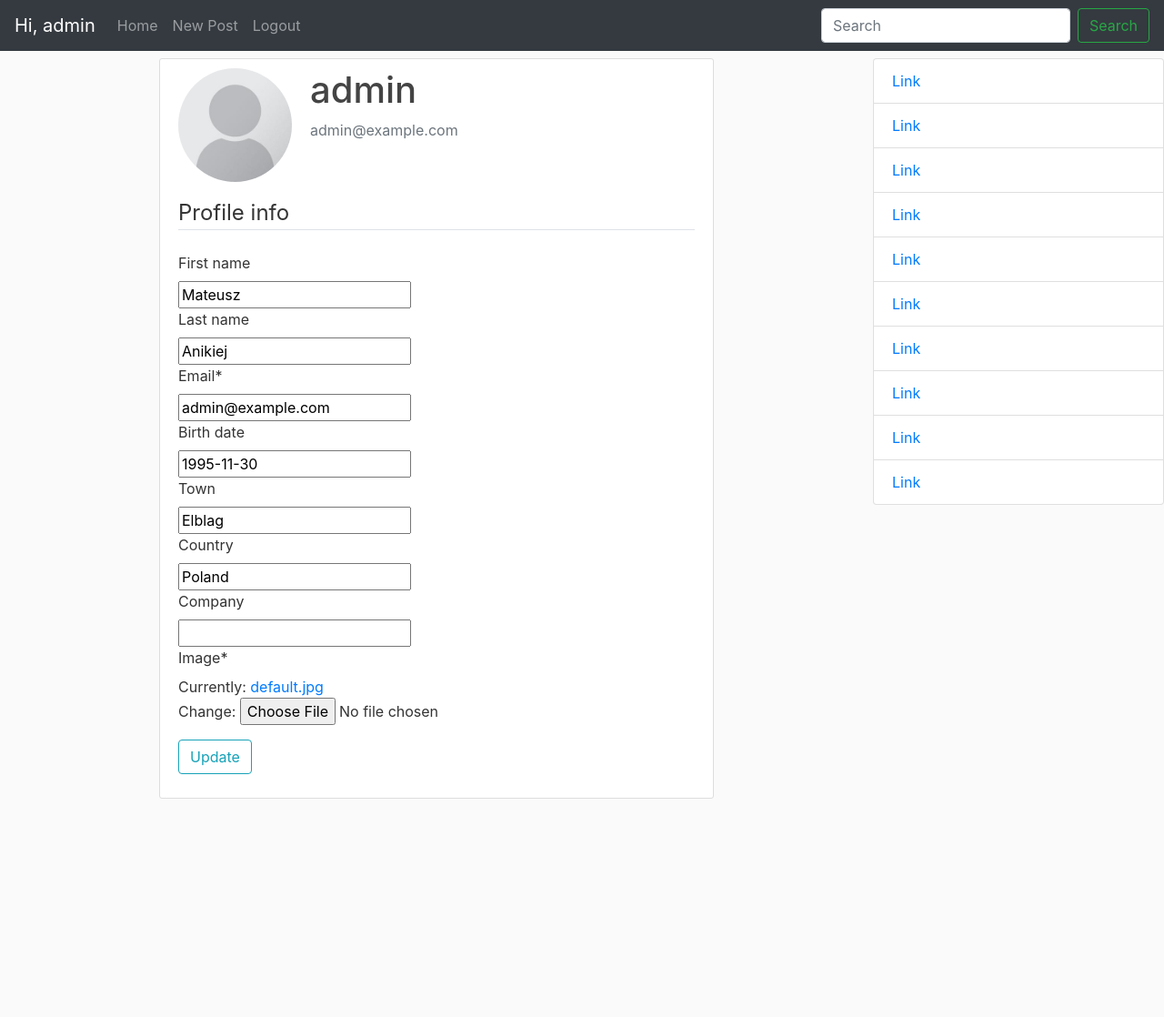
After one commit to AnakinM/mini-social-app, a Django app: a page that uses minisocialapp/mainview/templates/mainview/home.html in a window 1280 px wide. The commit adds this page. Shown: the top 1118 px of the page at 91% size. Run offline with Django 3.2, Linux system fonts and the light colour scheme; a user stored in the database is signed in; data comes from the database, SQL or seed files in the repository; both versions use the stored data as it was after the commit; some libraries are stand-ins or nearby versions.

Commit message:
Working profile view and profile edit

```diff
--- a/minisocialapp/mainview/templates/mainview/home.html
+++ b/minisocialapp/mainview/templates/mainview/home.html
@@ -23,7 +23,7 @@
             <div class="collapse navbar-collapse" id="navbarCollapse">
                 <div class="navbar-nav mr-auto">
                     {% if user.is_authenticated %}
-                        <a class="nav-link" href="{% url 'mainview:profile' %}">Home</a>
+                        <a class="nav-link" href="{% url 'mainview:home' %}">Home</a>
                         <a class="nav-item nav-link" href="{% url 'mainview:post-create' %}">New Post</a>
                         <a class="nav-item nav-link" href="{% url 'logout' %}">Logout</a>
                     {% else %}
@@ -44,8 +44,11 @@
                 <div class="col-6">
                     {% if messages %}
                         {% for message in messages %}
-                            <div class="alert alert-{{ message.tags }}">
+                            <div class="alert alert-{{ message.tags }} alert-dismissible fade show">
                                 {{ message }}
+                                <button type="button" class="close" data-dismiss="alert" aria-label="Close">
+                                    <span aria-hidden="true">&times;</span>
+                                </button>
                             </div>
                         {% endfor %}
                     {% endif %}
--- a/minisocialapp/mainview/urls.py
+++ b/minisocialapp/mainview/urls.py
@@ -4,8 +4,8 @@ from . import views
 
 app_name = 'mainview'
 urlpatterns = [
-    path('', PostListView.as_view(), name='profile'),
-    path('posts/', PostListView.as_view(), name='post-list'),
+    path('', PostListView.as_view(), name='home'),
+    #path('posts/', PostListView.as_view(), name='post-list'),
     path('post/<int:pk>/', PostDetailView.as_view(), name='post-detail'),
     path('post/<int:pk>/update/', PostUpdateView.as_view(), name='post-update'),
     path('post/<int:pk>/delete/', PostDeleteView.as_view(), name='post-delete'),
--- a/minisocialapp/mainview/views.py
+++ b/minisocialapp/mainview/views.py
@@ -28,7 +28,7 @@ class PostCreateView(LoginRequiredMixin, CreateView):
         return super().form_valid(form)
 
     def get_success_url(self):
-        return reverse('mainview:profile')
+        return reverse('mainview:home')
 
 class PostUpdateView(LoginRequiredMixin, UserPassesTestMixin, UpdateView):
     model = Post
@@ -45,7 +45,7 @@ class PostUpdateView(LoginRequiredMixin, UserPassesTestMixin, UpdateView):
         return False
 
     def get_success_url(self):
-        return reverse('mainview:profile')
+        return reverse('mainview:home')
 
 class PostDeleteView(LoginRequiredMixin, UserPassesTestMixin, DeleteView):
     model = Post
@@ -57,4 +57,4 @@ class PostDeleteView(LoginRequiredMixin, UserPassesTestMixin, DeleteView):
         return False
 
     def get_success_url(self):
-        return reverse('mainview:profile')
+        return reverse('mainview:home')
--- a/minisocialapp/minisocialapp/urls.py
+++ b/minisocialapp/minisocialapp/urls.py
@@ -24,5 +24,7 @@ urlpatterns = [
     path('login/', user_views.login_user, name='login'),
     path('register/', user_views.register, name='register'),
     path('logout/', auth_views.LogoutView.as_view(template_name='users/login.html'), name='logout'),
+    path('user/<str:username>/', user_views.ProfileDetailsView, name='profile-details'),
+    path('user/<str:username>/edit/', user_views.ProfileEditView, name='profile-edit'),
     path('', include('mainview.urls'), name='home'),
 ]
--- a/minisocialapp/users/forms.py
+++ b/minisocialapp/users/forms.py
@@ -1,6 +1,7 @@
 from django import forms
 from django.contrib.auth.forms import UserCreationForm
 from django.contrib.auth.models import User
+from .models import Profile
 
 
 class UserRegisterForm(UserCreationForm):
@@ -11,3 +12,15 @@ class UserRegisterForm(UserCreationForm):
     class Meta:
         model = User
         fields = ('username', 'first_name', 'last_name', 'email', 'password1', 'password2', )
+
+class UserUpdateForm(forms.ModelForm):
+    email = forms.EmailField()
+
+    class Meta:
+        model = User
+        fields = ['first_name', 'last_name', 'email']
+
+class ProfileUpdateForm(forms.ModelForm):
+    class Meta:
+        model = Profile
+        fields = ['birth_date','town','country','company' ,'image']
--- a/minisocialapp/users/models.py
+++ b/minisocialapp/users/models.py
@@ -42,7 +42,8 @@ class Profile(models.Model):
         #it being different from his actual age calculated from his birth date.
         #So as we set editable=False on the field before, now we need to calculate
         #it on our own and save it to database.
-        self.age = calculate_age(self.birth_date)
+        if self.birth_date:
+            self.age = calculate_age(self.birth_date)
         super().save(*args, **kwargs)
 
         #To avoid keeping large profile pictures on server we need to resize them,
--- /dev/null
+++ b/minisocialapp/users/templates/users/profile_edit.html
@@ -0,0 +1,24 @@
+{% extends "mainview/home.html" %}
+{% load crispy_forms_tags %}
+{% block content %}
+    <div class="content-section">
+      <div class="media">
+        <img class="rounded-circle account-img" src="{{ user.profile.image.url }}">
+        <div class="media-body">
+          <h2 class="account-heading">{{ user.username }}</h2>
+          <p class="text-secondary">{{ user.email }}</p>
+        </div>
+      </div>
+      <form method="POST" enctype="multipart/form-data">
+          {% csrf_token %}
+          <fieldset class="form-group">
+              <legend class="border-bottom mb-4">Profile info</legend>
+              {{ u_form|crispy }}
+              {{ p_form|crispy }}
+          </fieldset>
+          <div class="form-group">
+              <button class="btn btn-outline-info" type="submit">Update</button>
+          </div>
+      </form>
+    </div>
+{% endblock content %}
--- a/minisocialapp/users/views.py
+++ b/minisocialapp/users/views.py
@@ -1,8 +1,12 @@
 from django.contrib.auth import login, authenticate
+from django.contrib.auth.models import User
 from django.shortcuts import render, redirect, render_to_response
 from django.contrib import messages
+from django.contrib.auth.decorators import login_required
+from .forms import UserUpdateForm, ProfileUpdateForm
 
 from .forms import UserRegisterForm
+from mainview.models import Post
 
 def register(request):
     if request.method == 'POST':
@@ -14,7 +18,7 @@ def register(request):
             user = authenticate(username=username, password=raw_password)
             login(request, user)
             messages.success(request, f'Your account has been successfuly created.')
-            return redirect('mainview:profile')
+            return redirect('mainview:home')
     else:
         form = UserRegisterForm()
     return render(request, 'users/register.html', {'form':form})
@@ -26,8 +30,58 @@ def login_user(request):
         user = authenticate(request, username=username, password=password)
         if user is not None:
             login(request, user)
-            return redirect('mainview:profile')
+            return redirect('mainview:home')
         else:
             return render(request, 'users/login.html', {'username': username, 'error': True})
     else:
         return render(request, 'users/login.html', {})
+
+def ProfileDetailsView(request, username):
+    if User.objects.filter(username=username).exists():
+        user = User.objects.get(username=username)
+
+        posts = Post.objects.filter(author=user.pk)
+
+        gender = ''
+        if user.profile.gender == 'M':
+            gender='Male'
+        elif user.profile.gender == 'F':
+            gender='Female'
+
+        data = {
+            'first_name': user.first_name,
+            'last_name': user.last_name,
+            'gender': gender,
+            'age': user.profile.age,
+            'town': user.profile.town,
+            'country': user.profile.country,
+            'company': user.profile.company,
+            'image': user.profile.image,
+            'posts': posts,
+        }
+        return render(request, 'users/profile_details.html', data)
+    else:
+        messages.warning(request, f'There is no user of that username.')
+        return redirect('mainview:home')
+
+@login_required
+def ProfileEditView(request, username):
+    if request.method == 'POST':
+        u_form = UserUpdateForm(request.POST, instance=request.user)
+        p_form = ProfileUpdateForm(request.POST, request.FILES, instance=request.user.profile)
+
+        if u_form.is_valid() and p_form.is_valid():
+            u_form.save()
+            p_form.save()
+            messages.success(request, f'Your account has been updated.')
+            return redirect('mainview:home')
+    else:
+        u_form = UserUpdateForm(instance=request.user)
+        p_form = ProfileUpdateForm(instance=request.user.profile)
+
+    context = {
+        'u_form': u_form,
+        'p_form': p_form
+    }
+
+    return render(request, 'users/profile_edit.html', context)
```
Also changed, not shown: minisocialapp/users/templates/users/profile_details.html (added, +44 -0 lines), minisocialapp/db.sqlite3.
